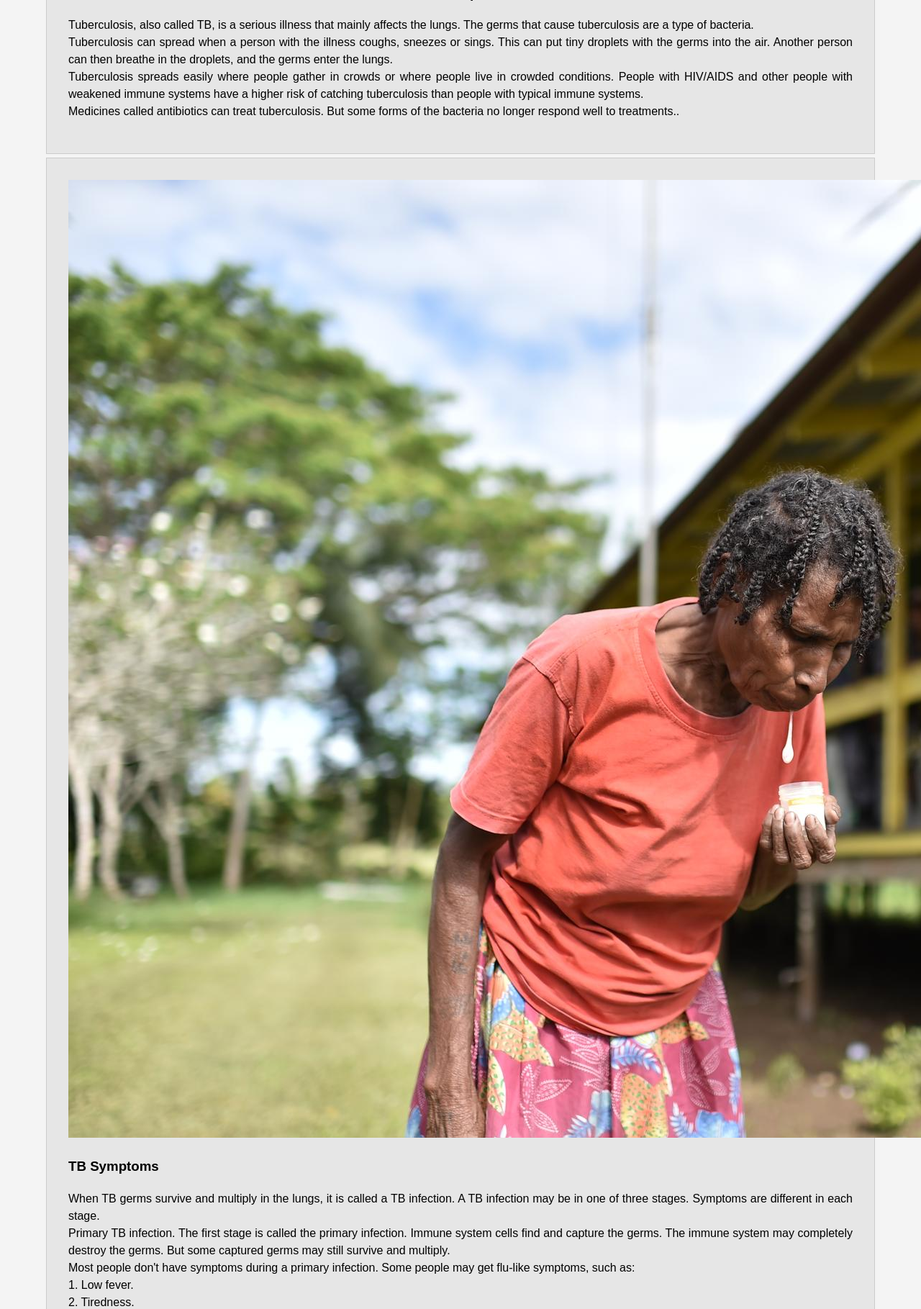
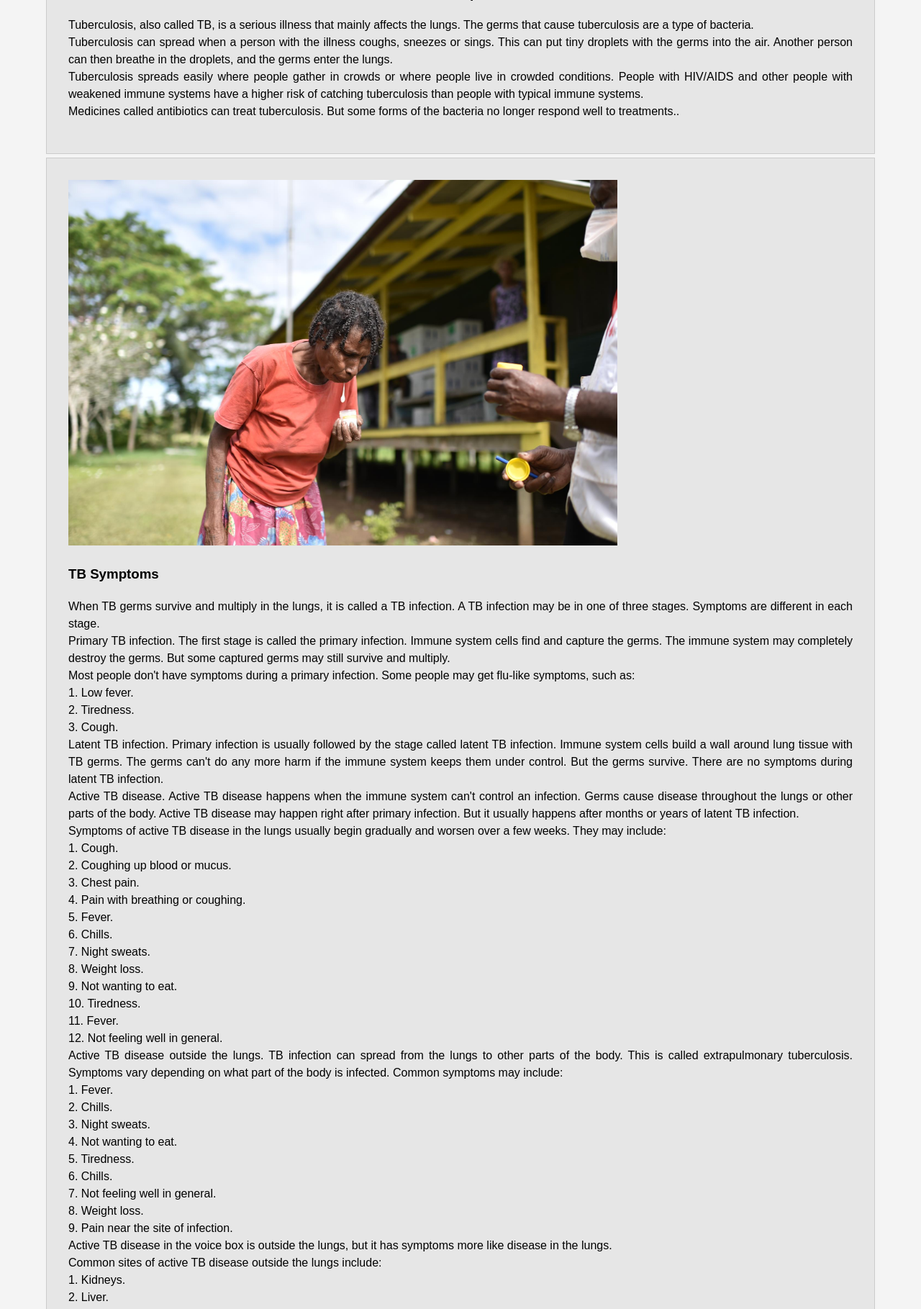
Before and after one commit to rardiva/angautbward, a PHP site: page /services.html in a window 1280 px wide. Shown: the part 738-2557 px from the top of the page at 72% size. Run offline with PHP 8.4, Linux system fonts and the light colour scheme.

Commit message:
Update style.css

```diff
--- a/css/style.css
+++ b/css/style.css
@@ -300,3 +300,8 @@ footer{
     .highlight{
         color:red;
     }
+
+.awarenesspics{
+  max-hight: 50%;
+  max-width: 70%;
+}
```
